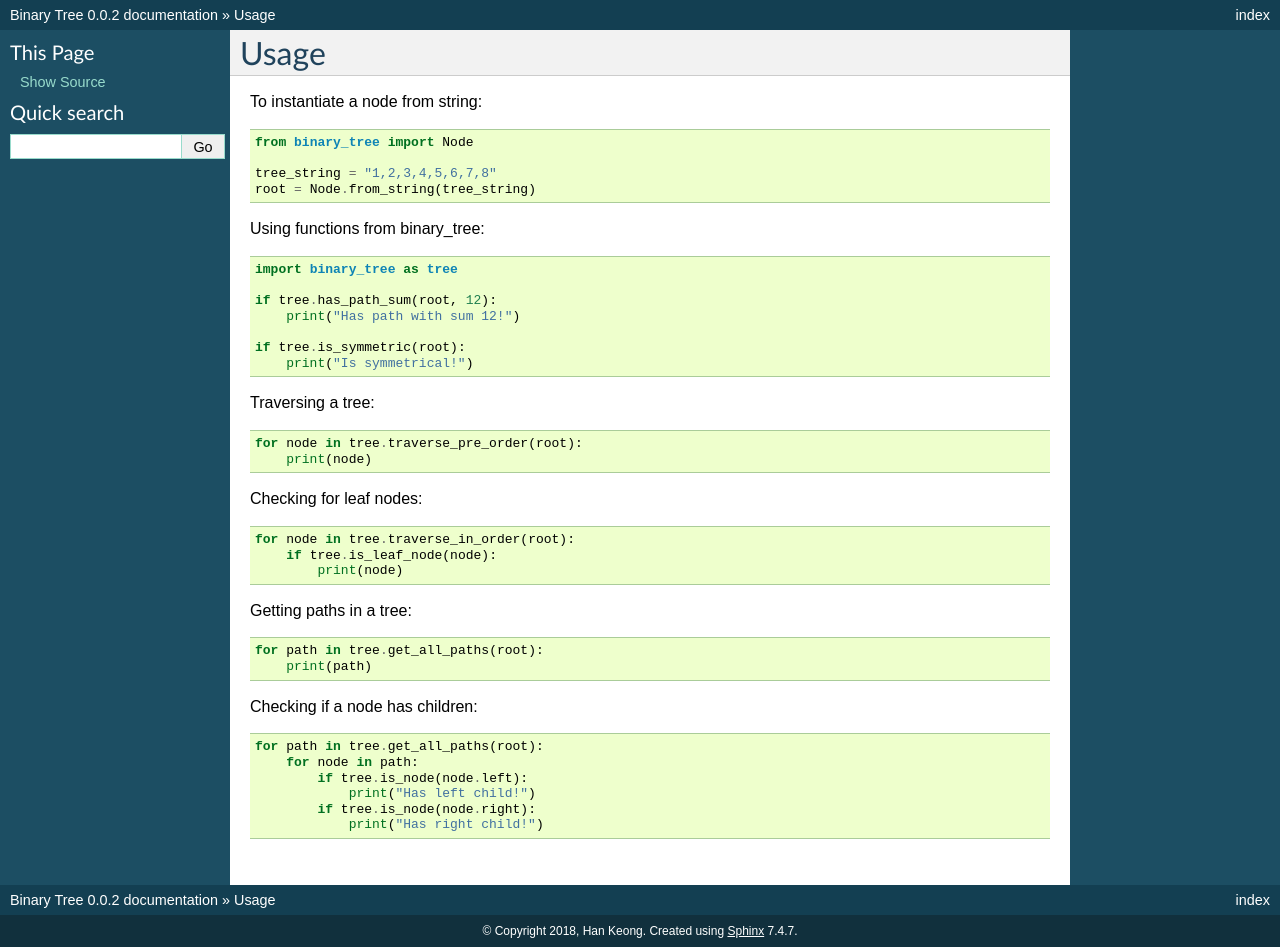
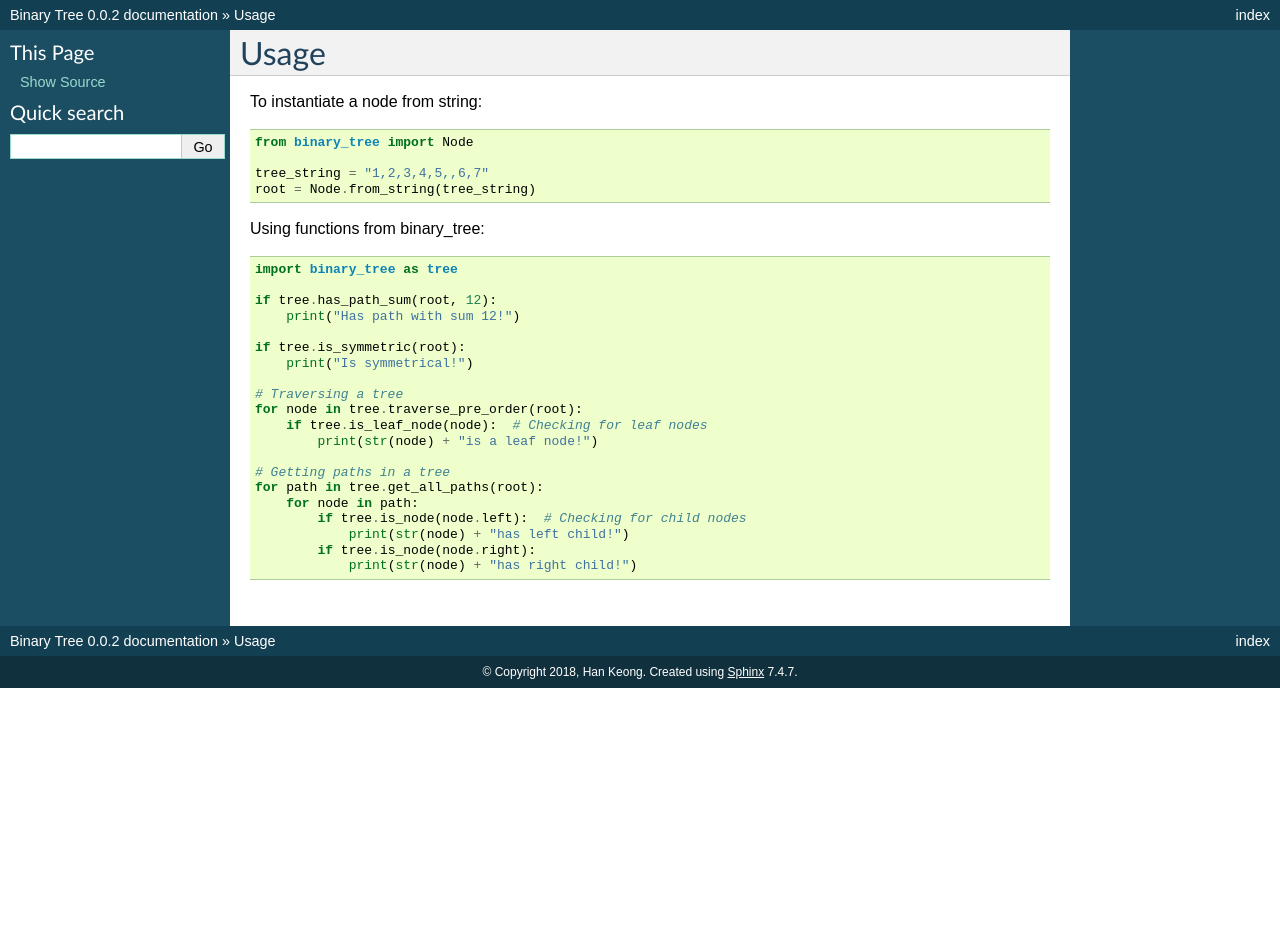
Before and after one commit to david-xhk/binary_tree, a Sphinx documentation site: the page built from docs/usage.rst, in a window 1280 px wide. Built offline with Sphinx 7.4.7, drawn with Linux system fonts in a browser that asks for light colours; after the commit the page ends 900 px from its top, so only the background shows below that.

```diff
--- a/docs/index.rst
+++ b/docs/index.rst
@@ -23,8 +23,6 @@ Contents:
    credits
    installation
    contributing
-
-
 * :ref:`genindex`
 * :ref:`modindex`
 * :ref:`search`
--- a/docs/readme.rst
+++ b/docs/readme.rst
@@ -2,7 +2,7 @@
 Binary Tree
 ===========
 
-Binary Tree provides a Node object and some useful functions like constructors and traversals for a binary tree data structure.
+Binary Tree provides a Node object and some useful functions like constructors and tree traversals for a binary tree data structure.
 
 Features
 --------
--- a/docs/usage.rst
+++ b/docs/usage.rst
@@ -6,7 +6,7 @@ To instantiate a node from string::
 
     from binary_tree import Node
 
-    tree_string = "1,2,3,4,5,6,7,8"
+    tree_string = "1,2,3,4,5,,6,7"
     root = Node.from_string(tree_string)
 
 Using functions from binary_tree::
@@ -19,27 +19,15 @@ Using functions from binary_tree::
     if tree.is_symmetric(root):
         print("Is symmetrical!")
 
-Traversing a tree::
+    # Traversing a tree
+    for node in tree.traverse_pre_order(root):
+        if tree.is_leaf_node(node):  # Checking for leaf nodes
+            print(str(node) + "is a leaf node!")
 
-    for node in tree.traverse_pre_order(root):
-        print(node)
-
-Checking for leaf nodes::
-
-    for node in tree.traverse_in_order(root):
-        if tree.is_leaf_node(node):
-            print(node)
-
-Getting paths in a tree::
-
-    for path in tree.get_all_paths(root):
-        print(path)
-
-Checking if a node has children::
-
+    # Getting paths in a tree
     for path in tree.get_all_paths(root):
         for node in path:
-            if tree.is_node(node.left):
-                print("Has left child!")
+            if tree.is_node(node.left):  # Checking for child nodes
+                print(str(node) + "has left child!")
             if tree.is_node(node.right):
-                print("Has right child!")
+                print(str(node) + "has right child!")
```
Also changed, not shown: setup.py (+3 -6 lines), 1 other file.
